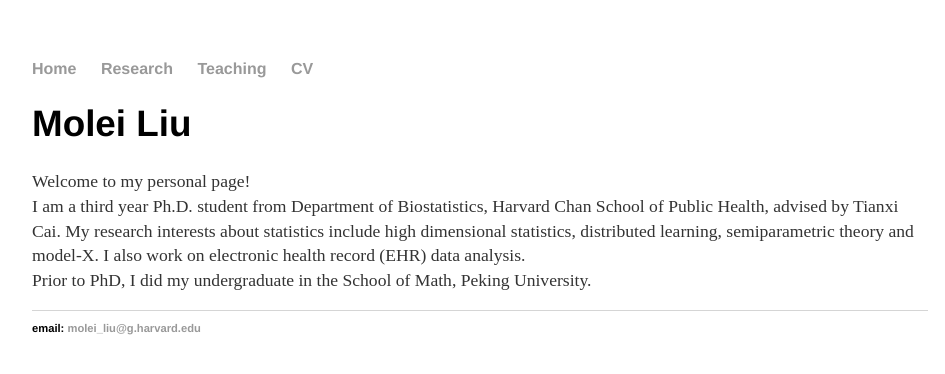
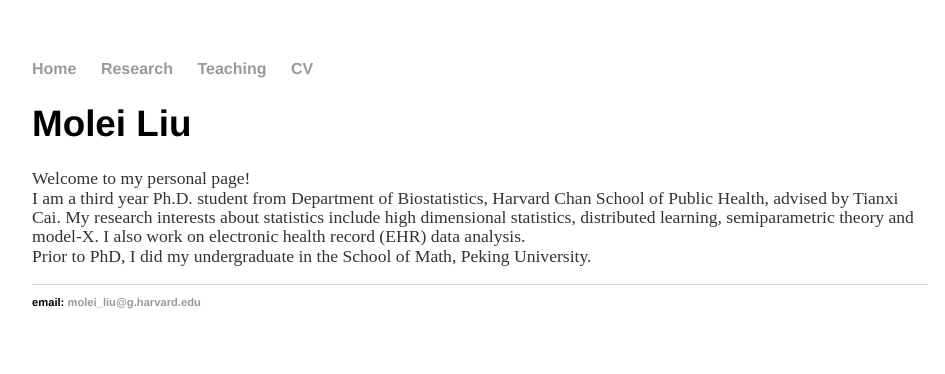
Before and after one commit to moleibobliu/moleibobliu.github.io, a Jekyll site: the page built from index.html, in a window 1280 px wide. Shown: the top 374 px of the page, without its empty margins (160-1105 px from the left). Built offline with Jekyll 4.4.1, drawn with Linux system fonts in a browser that asks for light colours.

Commit message:
Update main.css

```diff
--- a/css/main.css
+++ b/css/main.css
@@ -25,7 +25,7 @@ h1 {
 }
 p {
     font-size: 1.1em;
-    line-height: 1.4em;
+    line-height: 1.1em;
     color: #333;
 }
 footer {
```
